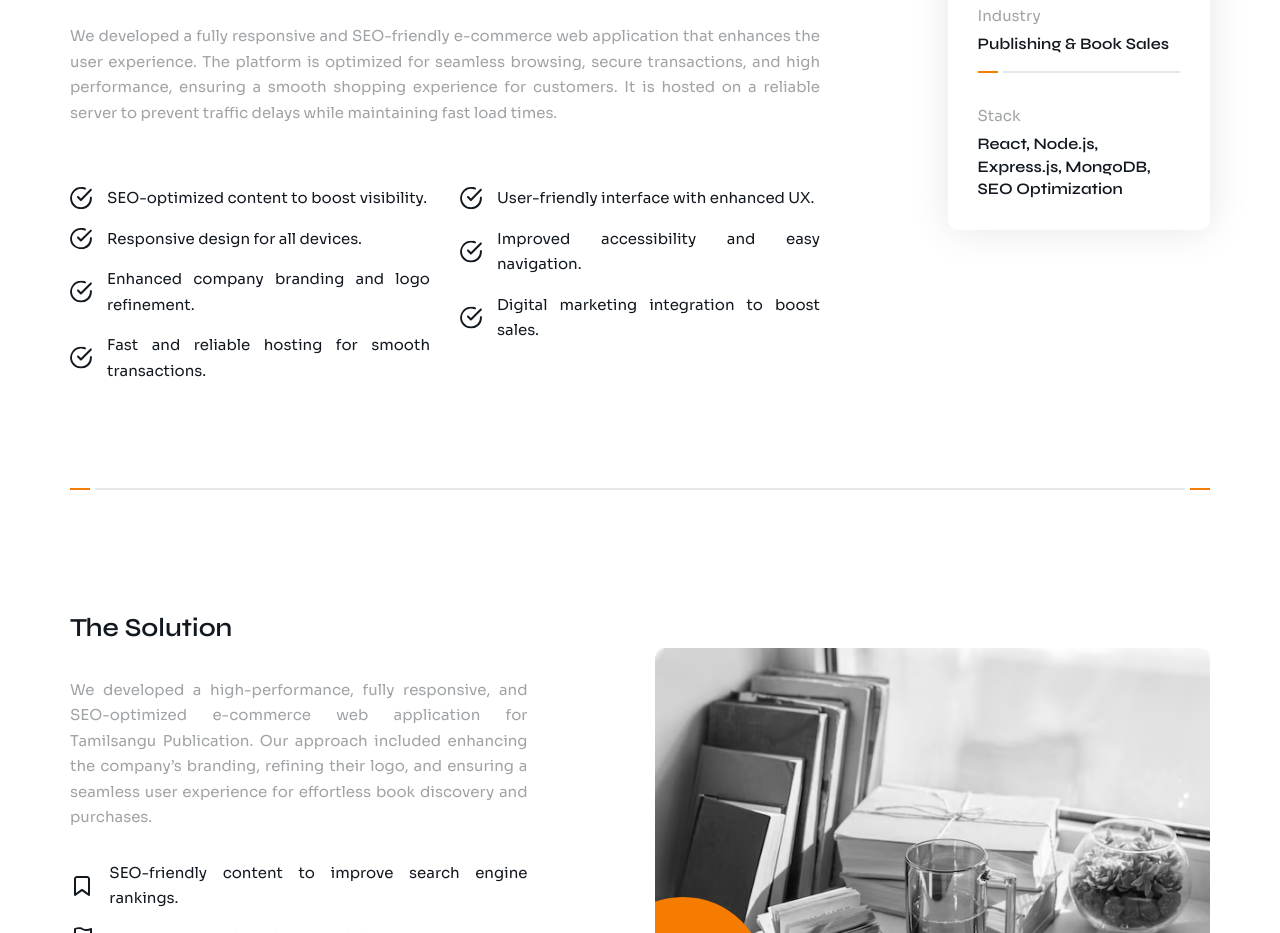
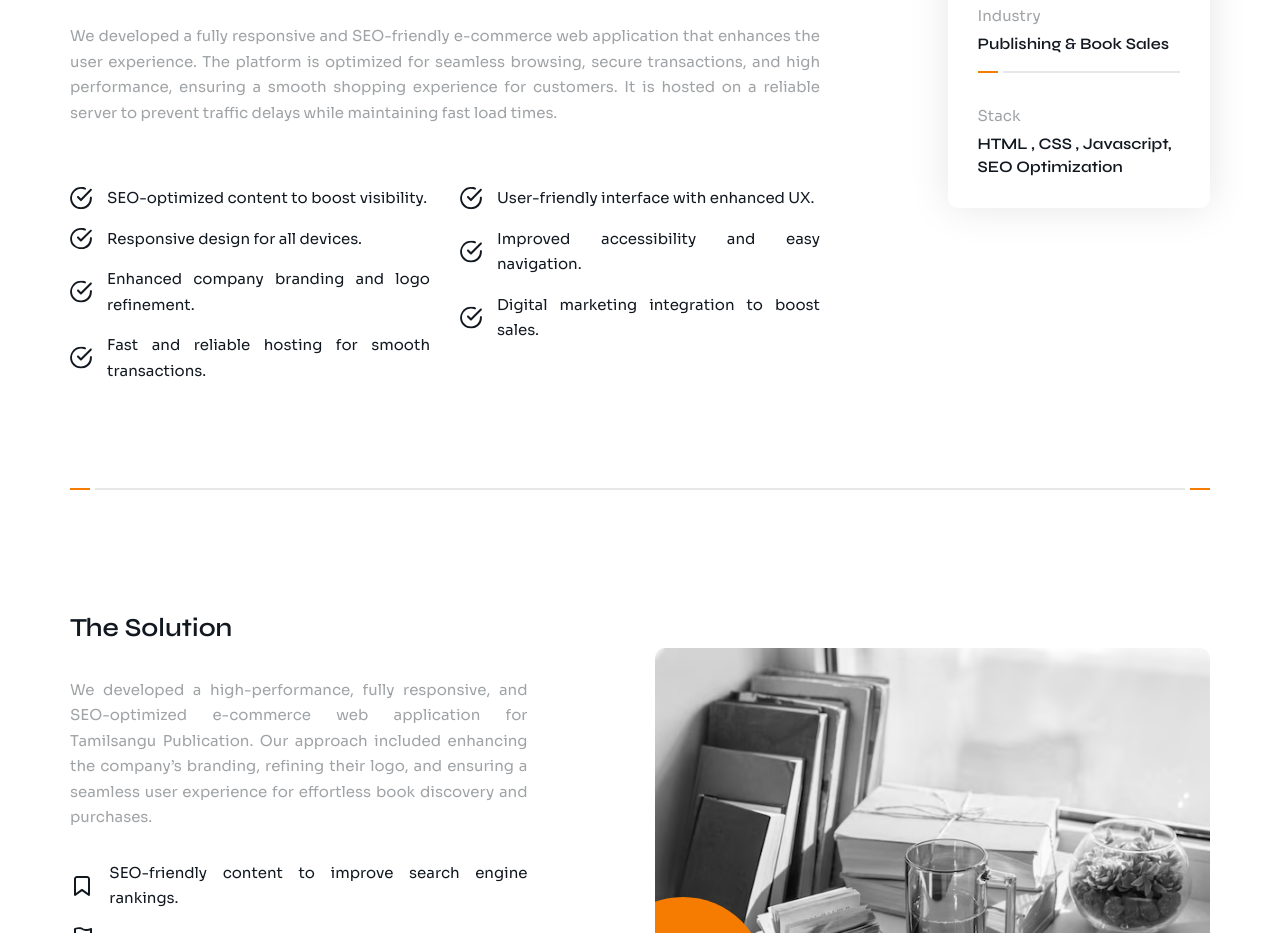
Before and after one commit to ManjuBashini21/Navi-Promotions, a plain HTML site: page project3.html in a window 1280 px wide. Shown: the part 997-1930 px from the top of the page. Drawn offline with Linux system fonts and the light colour scheme; a script that the page names is missing.

Commit message:
project info

```diff
--- a/project3.html
+++ b/project3.html
@@ -142,7 +142,7 @@
                             <h6 class="mil-mb-15">Publishing & Book Sales</h6>
                             <div class="mil-divider mil-divider-left mil-mb-30"></div>
                             <p class="mil-mb-10">Stack</p>
-                            <h6>React, Node.js, Express.js, MongoDB, SEO Optimization</h6>
+                            <h6>HTML , CSS , Javascript, SEO Optimization</h6>
 
                         </div>
 
```
